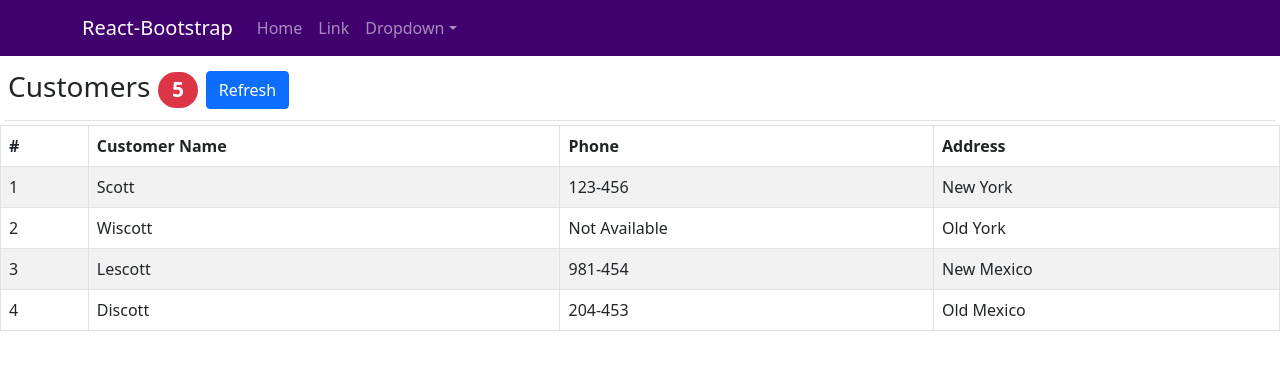
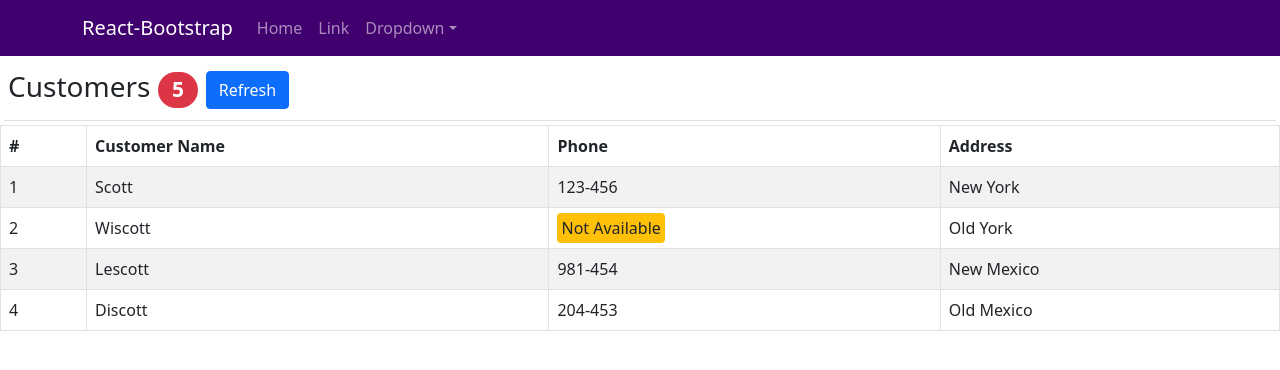
Before and after one commit to m3y54m/react-ui, a React (Create React App) app: page / in a window 1280 px wide. Shown: the top 370 px of the page. Built offline with nearby package versions, Linux system fonts and the light colour scheme.

Commit message:
Add some styling to the return value

```diff
--- a/src/MainContent.jsx
+++ b/src/MainContent.jsx
@@ -80,7 +80,7 @@ export default class MainContent extends Component {
                     <td>
                     {(() => { // Define immediately-invoked function expressions inside JSX
                         if (cust.phone == null) {
-                          return "Not Available";
+                          return <span className="bg-warning p-1 rounded">Not Available</span>;
                         } else {
                           return cust.phone;
                         }
```
